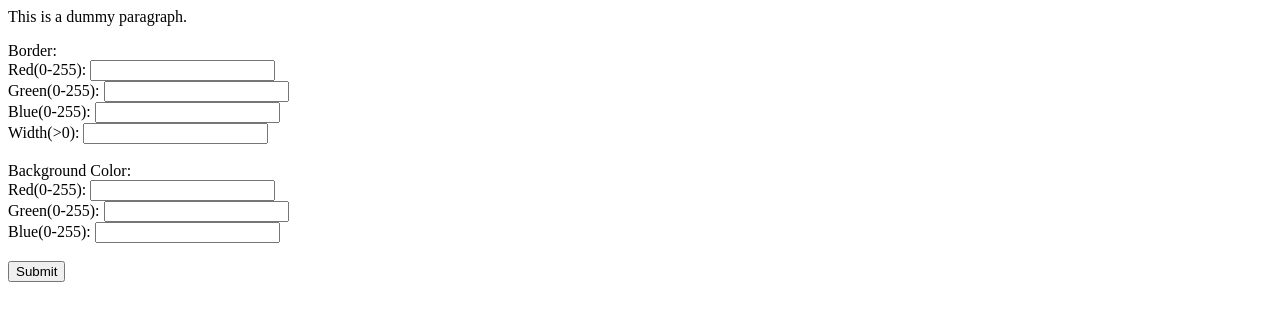
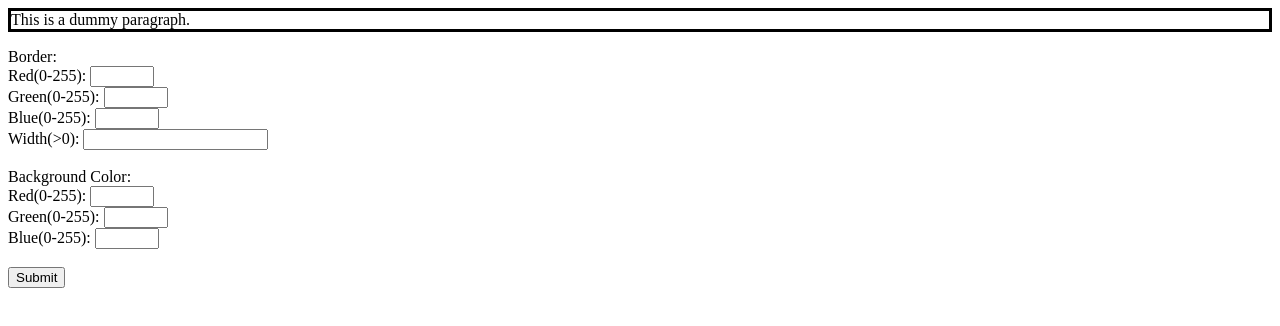
Before and after one commit to saharshgupta/Lab-3, a plain HTML site: page Exercise-4/index.html in a window 1280 px wide. Drawn offline with Linux system fonts and the light colour scheme.

Commit message:
Uid's for input tags to get the value.

```diff
--- a/Exercise-4/index.html
+++ b/Exercise-4/index.html
@@ -1,22 +1,23 @@
 <html>
     <body>
         <div>
-            <p id="para">
+            <script src="border.js"></script>
+            <p id="para" style="border-style: solid;">
                 This is a dummy paragraph.
             </p>
             <p>
             Border: <br>
-            Red(0-255): <input type="number" name="Red(0-255)"> <br>
-            Green(0-255): <input type="number" name="Green(0-255)"> <br>
-            Blue(0-255): <input type="number" name="Blue(0-255)" > <br>
-            Width(>0): <input type="number"> <br>
+            Red(0-255): <input type="number" id="RB" value="" max="255" min="0"> <br>
+            Green(0-255): <input type="number" id="GB" value="" max="255" min="0"> <br>
+            Blue(0-255): <input type="number" id="BB" value="" max="255" min="0"> <br>
+            Width(>0): <input type="number" id="BW" value="" min="0"> <br>
             <br>
             Background Color: <br>
-            Red(0-255): <input type="number" name="Red(0-2s55)"><br>
-            Green(0-255): <input type="number" name="Green(0-255)"><br>
-            Blue(0-255): <input type="number" name="Blue(0-255)" > <br>
+            Red(0-255): <input type="number" id="RBC" value="" max="255" min="0"><br>
+            Green(0-255): <input type="number" id="GBC" value="" max="255" min="0"><br>
+            Blue(0-255): <input type="number" id="BBC" value="" max="255" min="0"> <br>
             <br>
-            <input type="button" value="Submit">
+            <input type="button" value="Submit" onclick="border()">
             </p>
         </div>
     </body>
```
